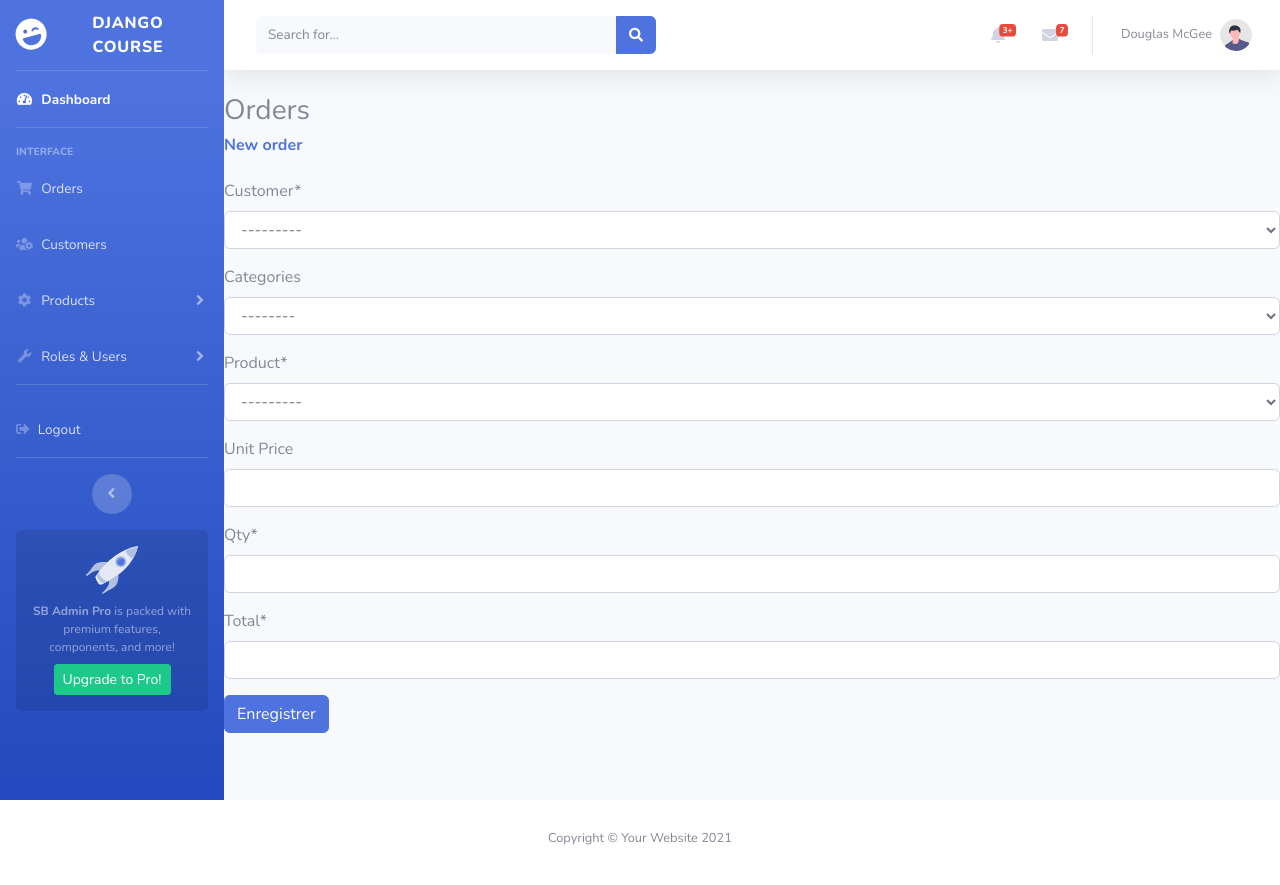
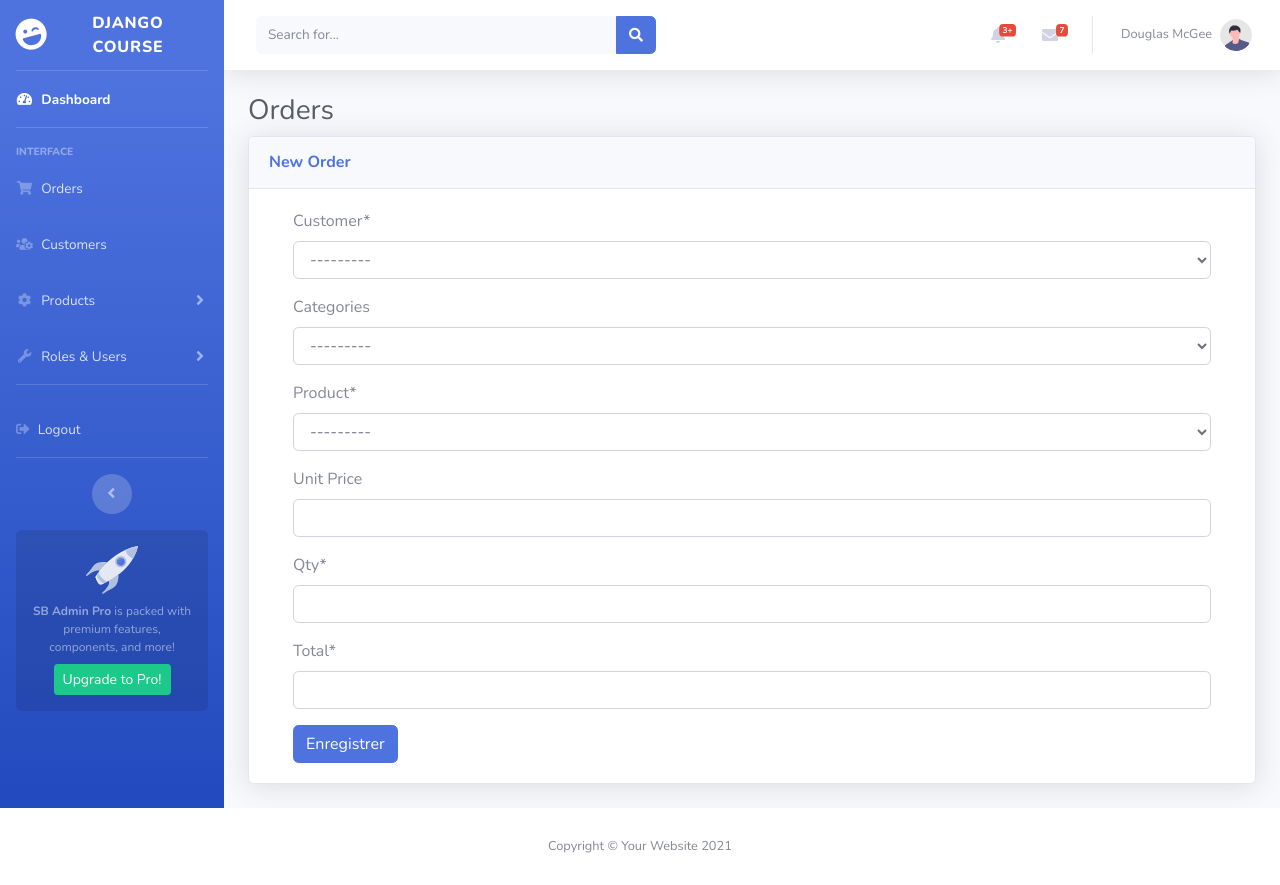
Before and after one commit to oseentakirutimana/django_cours, a Django app: page /orders/create in a window 1280 px wide. Run offline with Django 4.2, Linux system fonts and the light colour scheme; data that the repository does not hold is empty; some libraries are stand-ins or nearby versions.

Commit message:
modification

```diff
--- a/app/templates/app/orders/create.html
+++ b/app/templates/app/orders/create.html
@@ -1,27 +1,30 @@
 {% extends 'app/layauts/default.html' %}
 {% block content %}
 {% load crispy_forms_tags %}
-<!-- Begin Page content-->
-<div class="Container-fluid">
-    <!-- Page Heading-->
-    <h1 class="h3 mb-2 text gray-800"> Orders</h1>
-    <!-- DataTales Example-->
-    <div class="Card shodow mb-4">
-        <h6 class="m-0 font-weight-bold text-primary">New order</h6>
+<!-- Begin Page Content -->
+<div class="container-fluid">
+
+    <!-- Page Heading -->
+    <h1 class="h3 mb-2 text-gray-800">Orders</h1>
+
+    <!-- DataTales Example -->
+    <div class="card shadow mb-4">
+        <div class="card-header py-3">
+            <h6 class="m-0 font-weight-bold text-primary">New Order</h6>
         </div>
-    <div class="Card-body">
-        <div class="Container">
-            <form action="{% url 'orders_store'%}" method="POST">
+        <div class="card-body">
+                <div class="container">
+                    <form action="{% url 'orders_store' %}" method="post">
                         {% csrf_token %}
                         <div class="form-group">
                             {{ form.customer|as_crispy_field }}
                         </div>
                         <div class="form-group">
                             <label>Categories</label>
-                    <Select name='category' id="category_id" class='form-control'>
-                        <option value="">--------</option>
-                        {% for cat in categories %}
-                        <option value="{{cat.id}}">{{cat.category_name}}</option>
+                            <select name="category" id="category_id" class="form-control">
+                                <option value="">---------</option>
+                                {% for category in categories %}
+                                <option value="{{category.id}}">{{category.category_name}}</option>
                                 {% endfor %}
                             </select>
                         </div>
```
Also changed, not shown: other parts of app/templates/app/orders/create.html (+5 -3 lines), app/templates/app/partials/sidebar.html (+3 -4 lines). Lines whose indentation alone changed are shown as unchanged.
